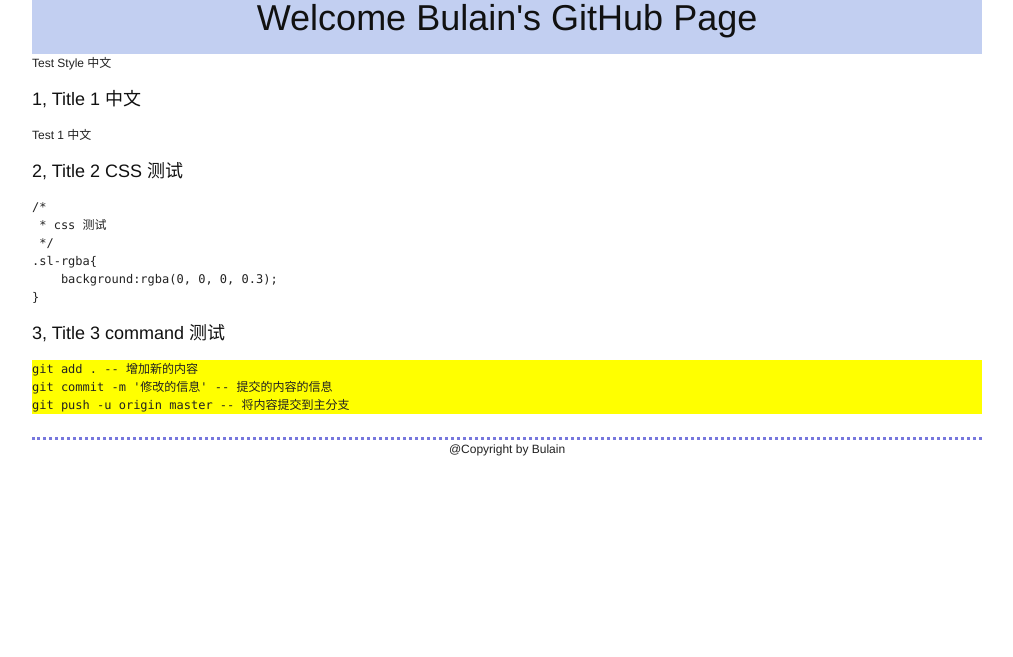
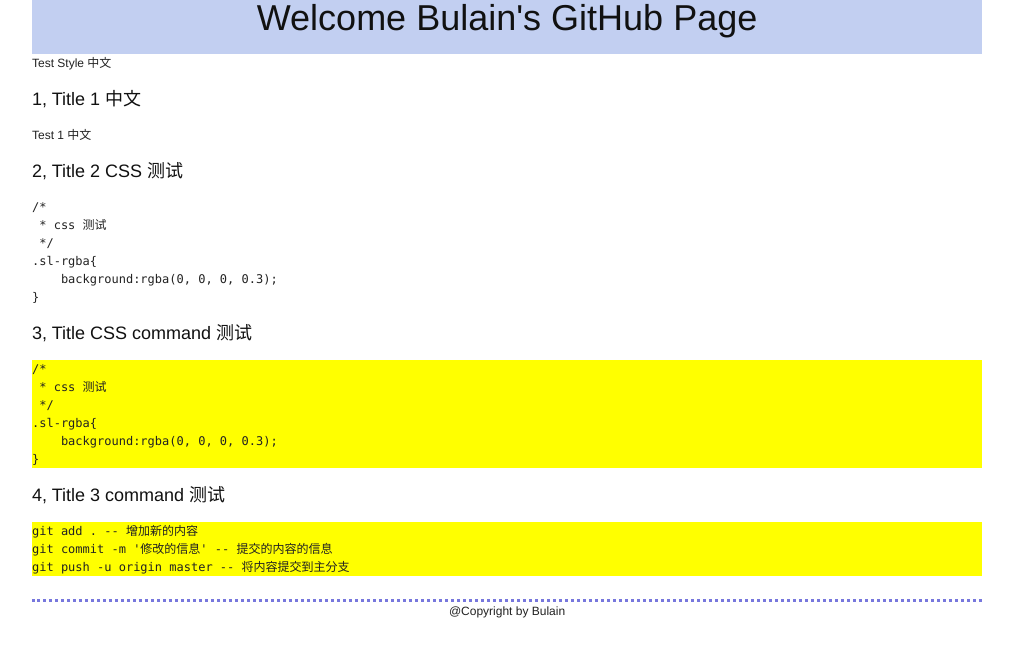
Before and after one commit to bulain/bulain.github.com, a Jekyll site: the page built from _posts/2012-12-15-test-style.md, in a window 1280 px wide. Shown: the top 657 px of the page, without its empty margins (133-1146 px from the left). Built offline with Jekyll 4.4.1, drawn with Linux system fonts in a browser that asks for light colours.

Commit message:
test style css and command

```diff
--- a/_posts/2012-12-15-test-style.md
+++ b/_posts/2012-12-15-test-style.md
@@ -22,7 +22,16 @@
 </pre>
 
 
-###3, Title 3 command 测试
+###3, Title CSS command 测试
+    /*
+     * css 测试
+     */
+    .sl-rgba{
+        background:rgba(0, 0, 0, 0.3);
+    }
+
+
+###4, Title 3 command 测试
     git add . -- 增加新的内容
     git commit -m '修改的信息' -- 提交的内容的信息
     git push -u origin master -- 将内容提交到主分支
```
